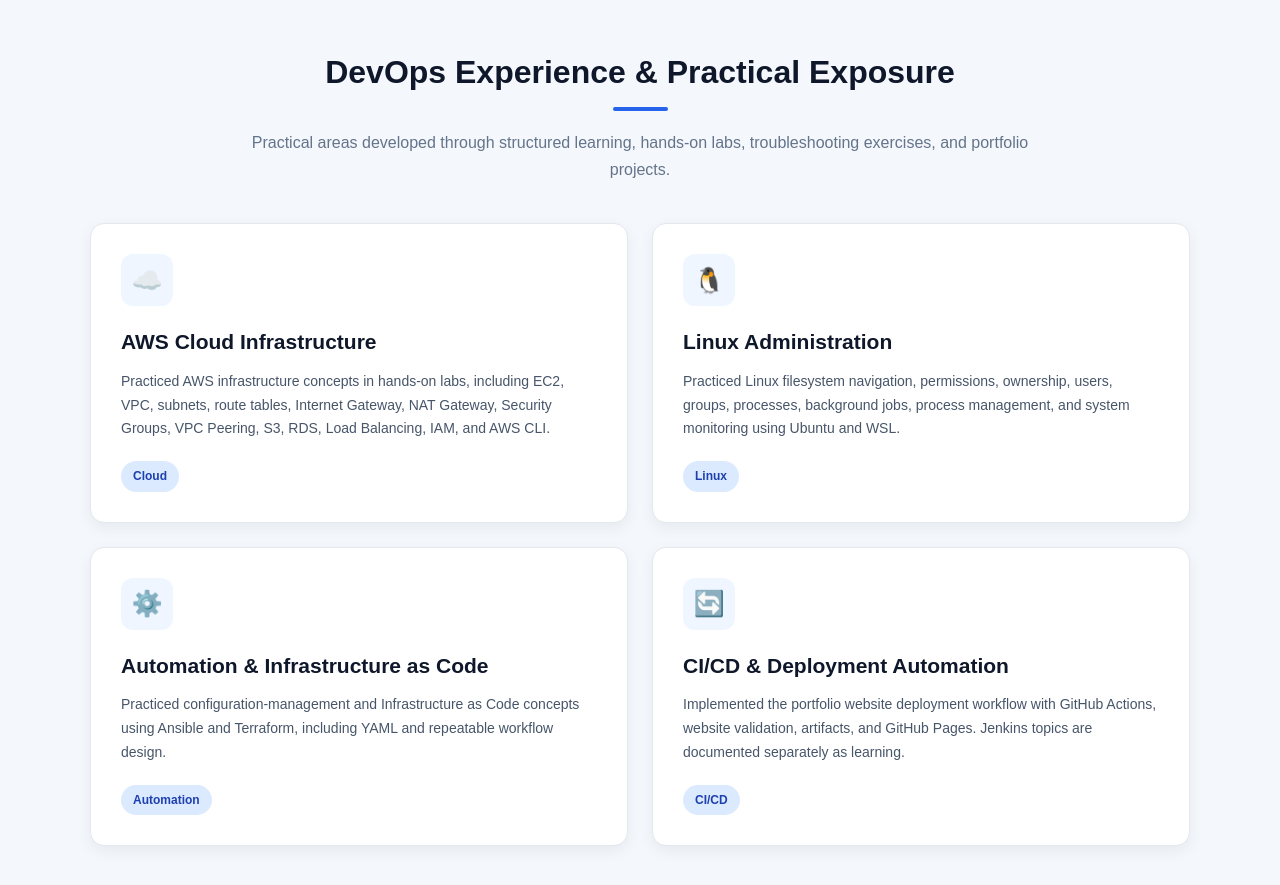
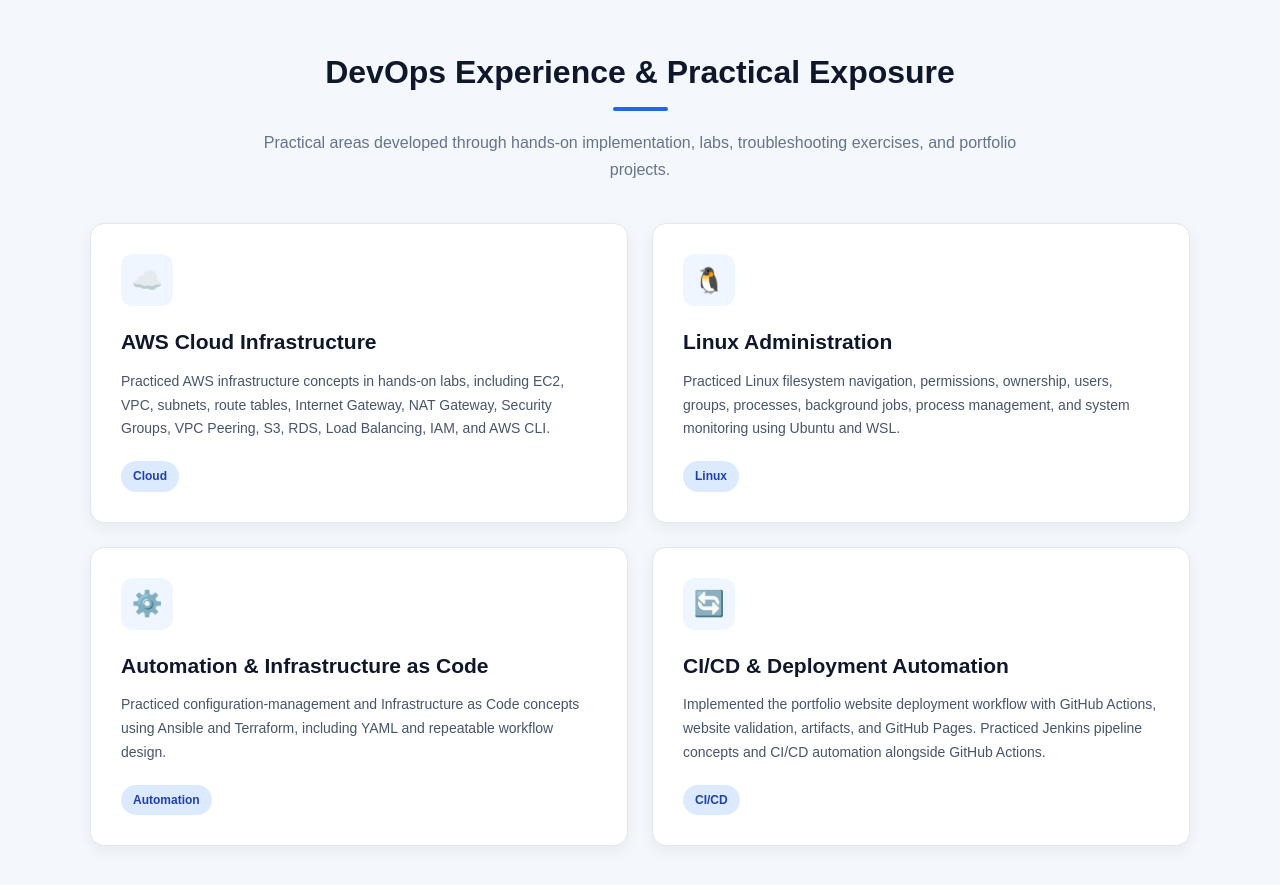
Before and after one commit to CoderSuraj18/devops-journey, a plain HTML site: page index.html in a window 1280 px wide. Shown: the part 1340-2225 px from the top of the page. Drawn offline with Linux system fonts and the light colour scheme.

Commit message:
Correct portfolio wording to reflect completed hands-on practice

```diff
--- a/index.html
+++ b/index.html
@@ -176,8 +176,8 @@
         </h2>
 
         <p class="section-intro">
-            Practical areas developed through structured learning,
-            hands-on labs, troubleshooting exercises, and portfolio projects.
+            Practical areas developed through hands-on implementation,
+            labs, troubleshooting exercises, and portfolio projects.
         </p>
 
         <div class="experience-grid">
@@ -266,7 +266,7 @@
                 <p>
                     Implemented the portfolio website deployment workflow with GitHub
                     Actions, website validation, artifacts, and GitHub Pages.
-                    Jenkins topics are documented separately as learning.
+                    Practiced Jenkins pipeline concepts and CI/CD automation alongside GitHub Actions.
                 </p>
 
                 <span class="experience-tag">
```
